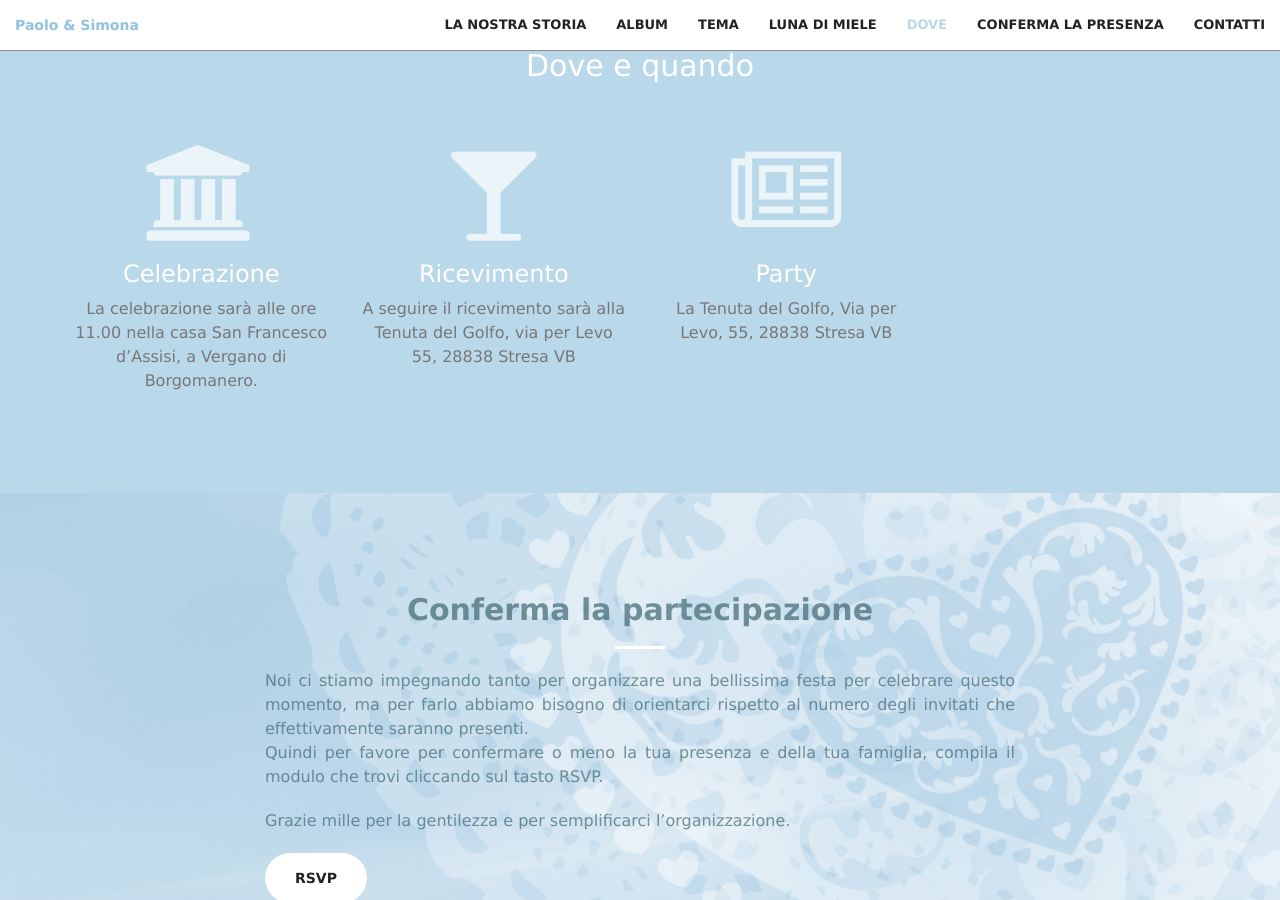
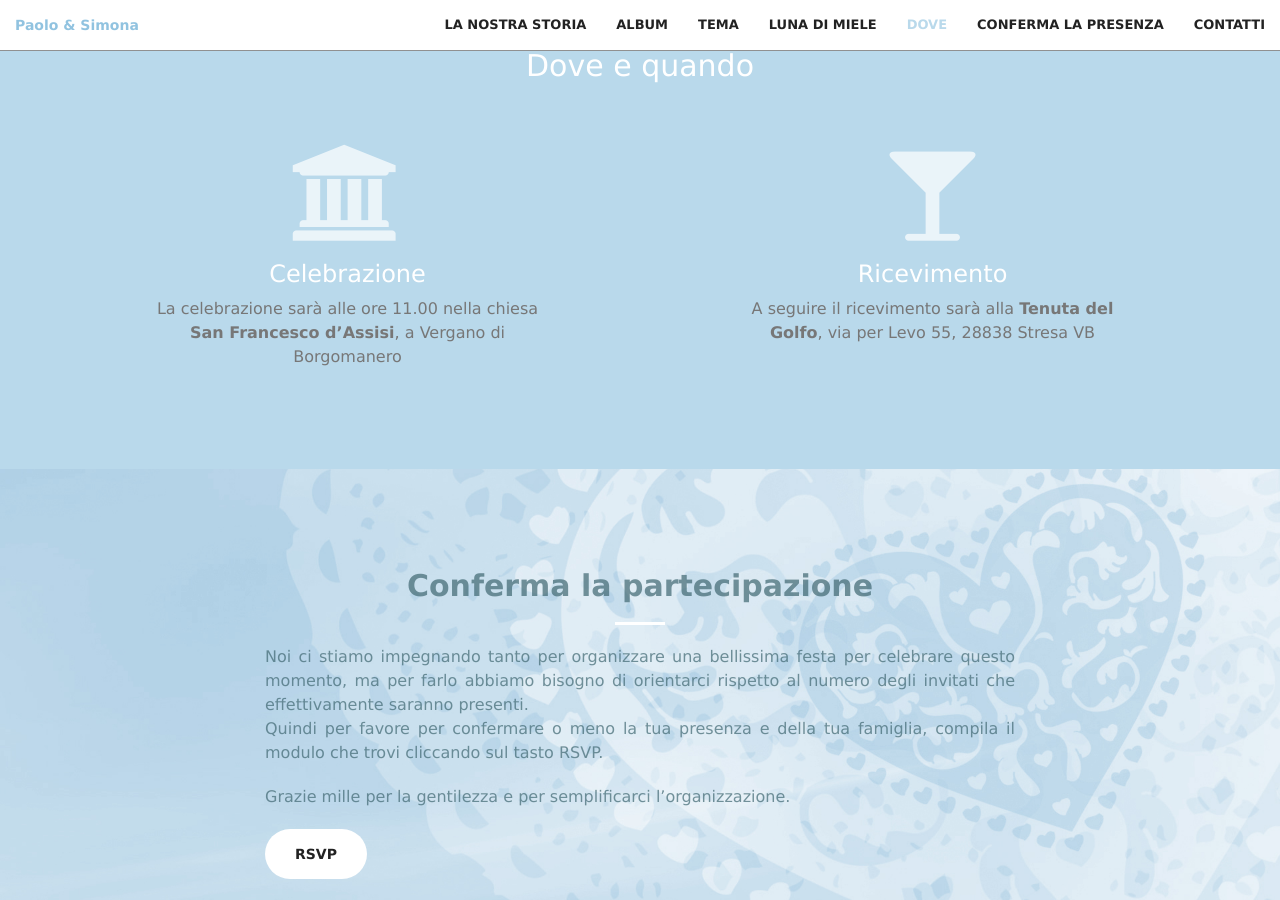
Before and after one commit to simoforzani/simoforzani.github.io, a Jekyll site: the page built from index.html, in a window 1280 px wide and 900 px high, scrolled down 6385 px. Built offline with Jekyll 4.4.1, drawn with Linux system fonts in a browser that asks for light colours.

Commit message:
correct dove section

```diff
--- a/_includes/dove.html
+++ b/_includes/dove.html
@@ -9,26 +9,24 @@
     </div>
     <div class="container">
         <div class="row">
-            <div class="col-lg-3 col-md-6 text-center">
-                <div class="service-box">
+            <div class="col-lg-6 col-md-6 text-center">
+                <div class="dove-box">
                     <i class="fa fa-4x fa-university wow bounceIn text-white"></i>
                     <h3>Celebrazione</h3>
-                    <p class="text-muted">La celebrazione sarà alle ore 11.00 nella casa San Francesco d’Assisi, a Vergano di Borgomanero.
-</p>
+                    <p class="text-muted">
+                        La celebrazione sarà alle ore 11.00 nella chiesa
+                        <b>San Francesco d’Assisi</b>, a Vergano di Borgomanero
+                    </p>
                 </div>
             </div>
-            <div class="col-lg-3 col-md-6 text-center">
-                <div class="service-box">
+            <div class="col-lg-6 col-md-6 text-center">
+                <div class="dove-box">
                     <i class="fa fa-4x fa-glass wow bounceIn text-white" data-wow-delay=".1s"></i>
                     <h3>Ricevimento</h3>
-                    <p class="text-muted">A seguire il ricevimento sarà alla Tenuta del Golfo, via per Levo 55, 28838 Stresa VB</p>
-                </div>
-            </div>
-            <div class="col-lg-3 col-md-6 text-center">
-                <div class="service-box">
-                    <i class="fa fa-4x fa-newspaper-o wow bounceIn text-white" data-wow-delay=".2s"></i>
-                    <h3>Party</h3>
-                    <p class="text-muted">La Tenuta del Golfo, Via per Levo, 55, 28838 Stresa VB</p>
+                    <p class="text-muted">
+                        A seguire il ricevimento sarà alla <b>Tenuta del Golfo</b>,
+                        via per Levo 55, 28838 Stresa VB
+                    </p>
                 </div>
             </div>
         </div>
--- a/_sass/_base.scss
+++ b/_sass/_base.scss
@@ -220,7 +220,7 @@ header {
     margin-top: 0;
 }
 
-.service-box {
+.dove-box {
     max-width: 400px;
     margin: 50px auto 0;
     @media (min-width: 992px) {
```
